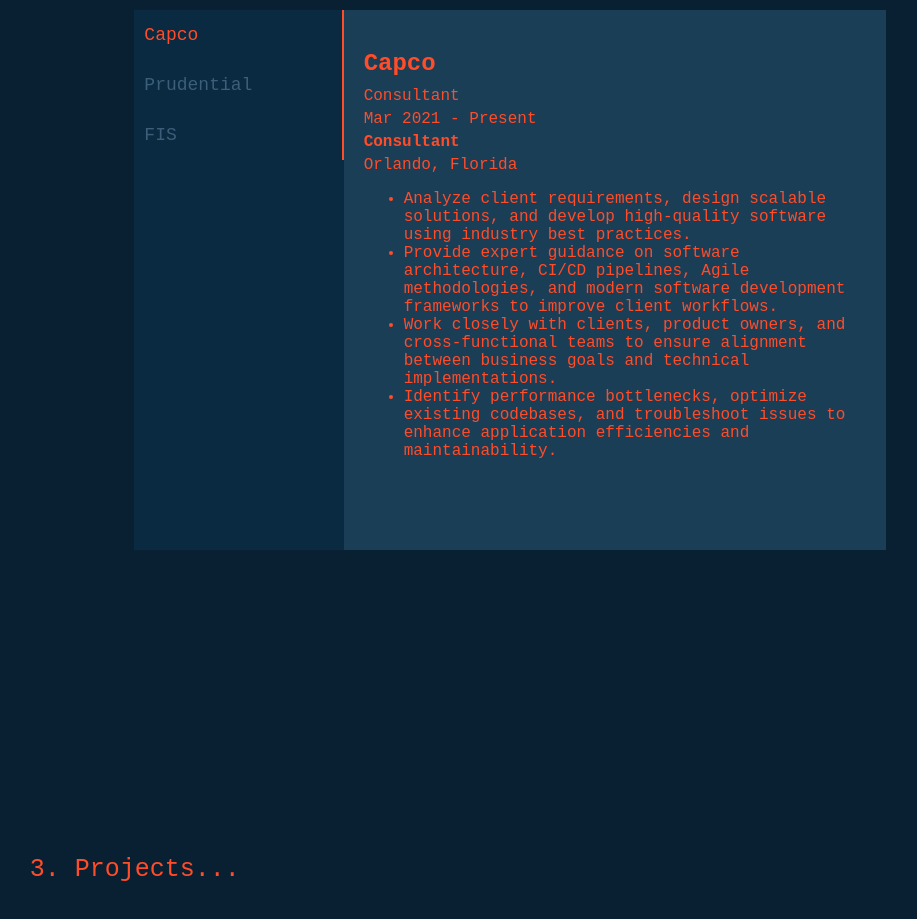
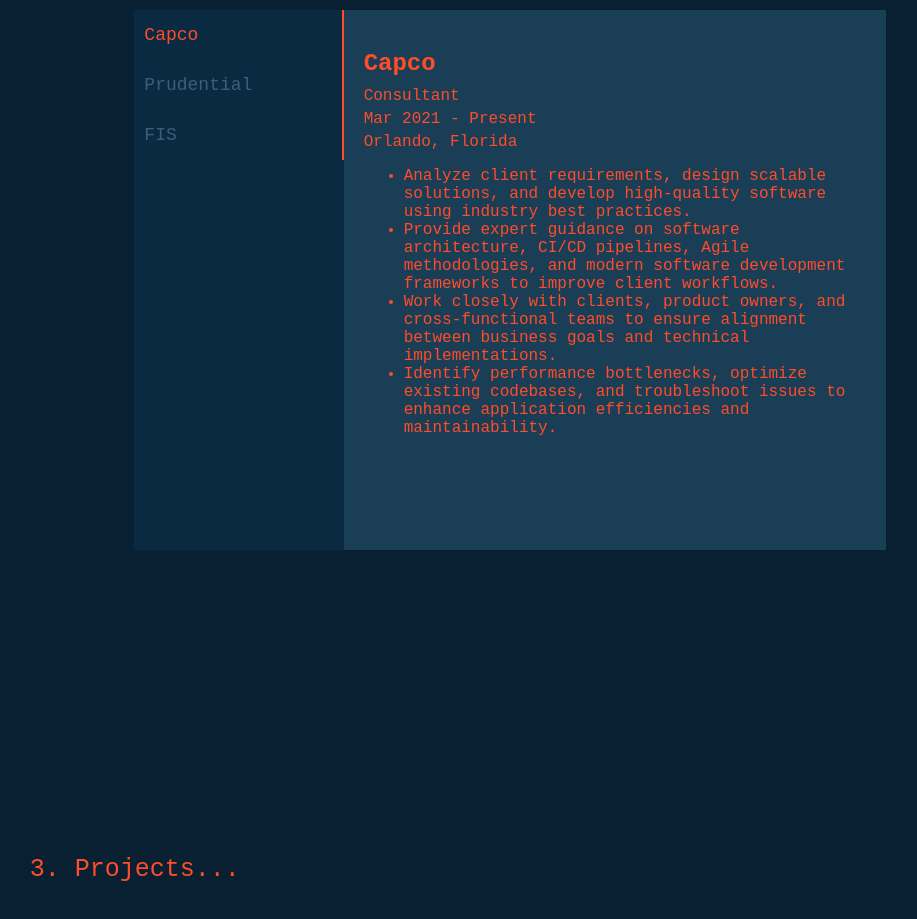
Before and after one commit to kylest0kes/folio, a React (Create React App) app: page / in a window 1280 px wide. Shown: the part 2100-3019 px from the top of the page, without its empty margins (87-1004 px from the left). Built offline with nearby package versions, Linux system fonts and the light colour scheme.

Commit message:
modify jobs.js

```diff
--- a/src/Assets/jobs/jobs.js
+++ b/src/Assets/jobs/jobs.js
@@ -7,7 +7,6 @@ const JOBS = [
     role: "Consultant",
     date: "Mar 2021 - Present",
     jobdesc: [
-      <p><strong>Consultant</strong></p>,
       <p>Orlando, Florida</p>,
       <ul>
         <li>Analyze client requirements, design scalable solutions, and develop high-quality software using industry best practices.</li>
@@ -26,7 +25,6 @@ const JOBS = [
     role: "Senior Software Developer",
     date: "Mar 2022 - Present",
     jobdesc: [
-      <p><strong>Senior Software Engineer</strong></p>,
       <p>(via Capco) Remote</p>,
       <ul>
         <li>Assisted in leading the migration of a critical Fund service into the Adobe AEM ecosystem from a Drupal/Angular codebase, improving performance, application security, code quality, and test coverage.</li>
@@ -48,7 +46,6 @@ const JOBS = [
     role: 'QA Engineer / Business Analyst',
     date: 'April 2021 - February 2022',
     jobdesc: [
-      <p><strong>QA Engineer / Business Analyst</strong></p>,
       <p>(via Capco) Remote</p>,
       <ul>
         <li>Assisted in creating a comprehensive QA framework, combining manual and automated testing practices.</li>
```
